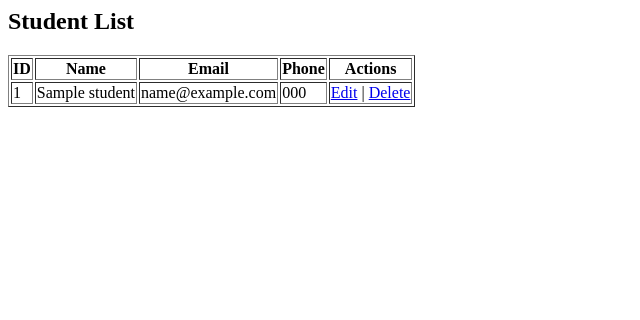
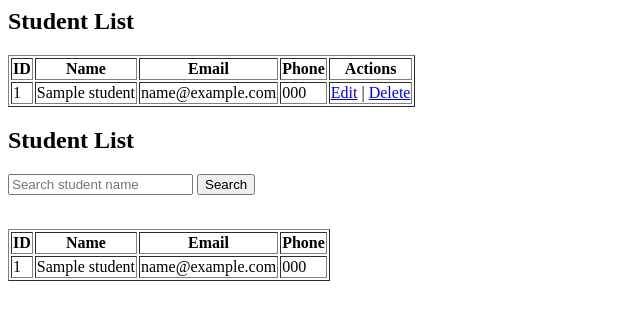
Before and after one commit to elangosakthivel-124/Enrollment-Management, a Django app: template templates/student_list.html in a window 1280 px wide. Shown: the top 320 px of the page, without its empty margins (0-640 px from the left). Run offline with Django 4.2, Linux system fonts and the light colour scheme; the template is opened without the code that fills it: most values are stand-ins (such as "Sample title", 1, 10 or a date in 2020).

Commit message:
Add search form and student table to template

```diff
--- a/templates/student_list.html
+++ b/templates/student_list.html
@@ -29,3 +29,33 @@
 {% endfor %}
 
 </table>
+<h2>Student List</h2>
+
+<form method="GET">
+<input type="text" name="q" placeholder="Search student name">
+<button type="submit">Search</button>
+</form>
+
+<br>
+
+<table border="1">
+
+<tr>
+<th>ID</th>
+<th>Name</th>
+<th>Email</th>
+<th>Phone</th>
+</tr>
+
+{% for student in students %}
+
+<tr>
+<td>{{ student.id }}</td>
+<td>{{ student.name }}</td>
+<td>{{ student.email }}</td>
+<td>{{ student.phone }}</td>
+</tr>
+
+{% endfor %}
+
+</table>
```
